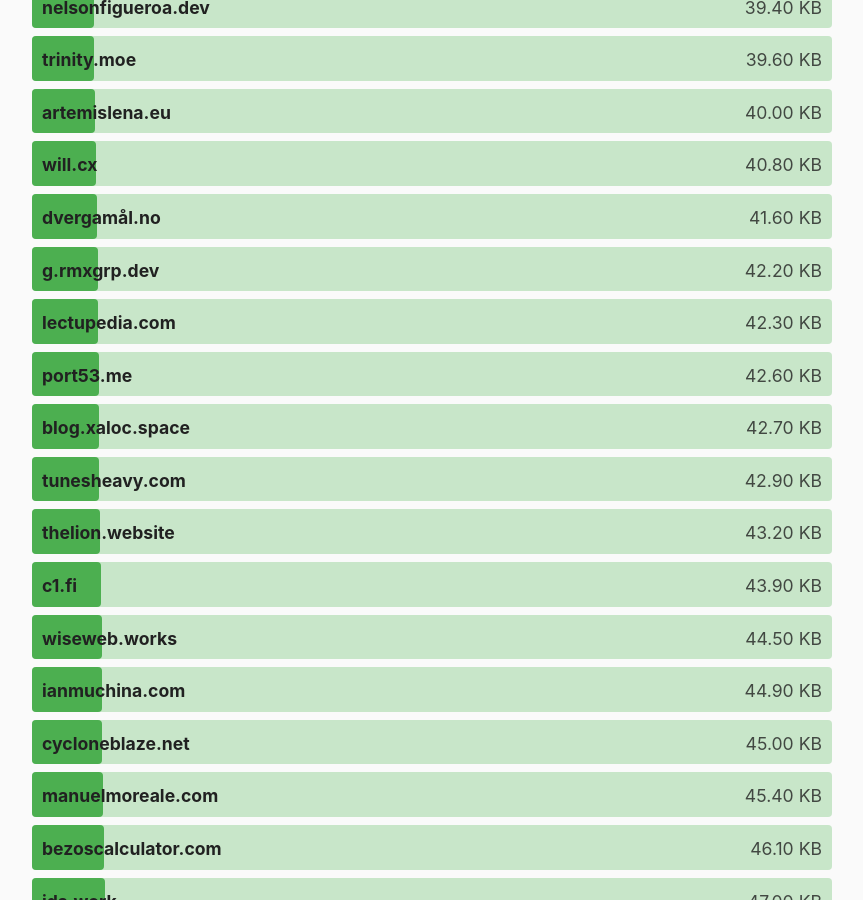
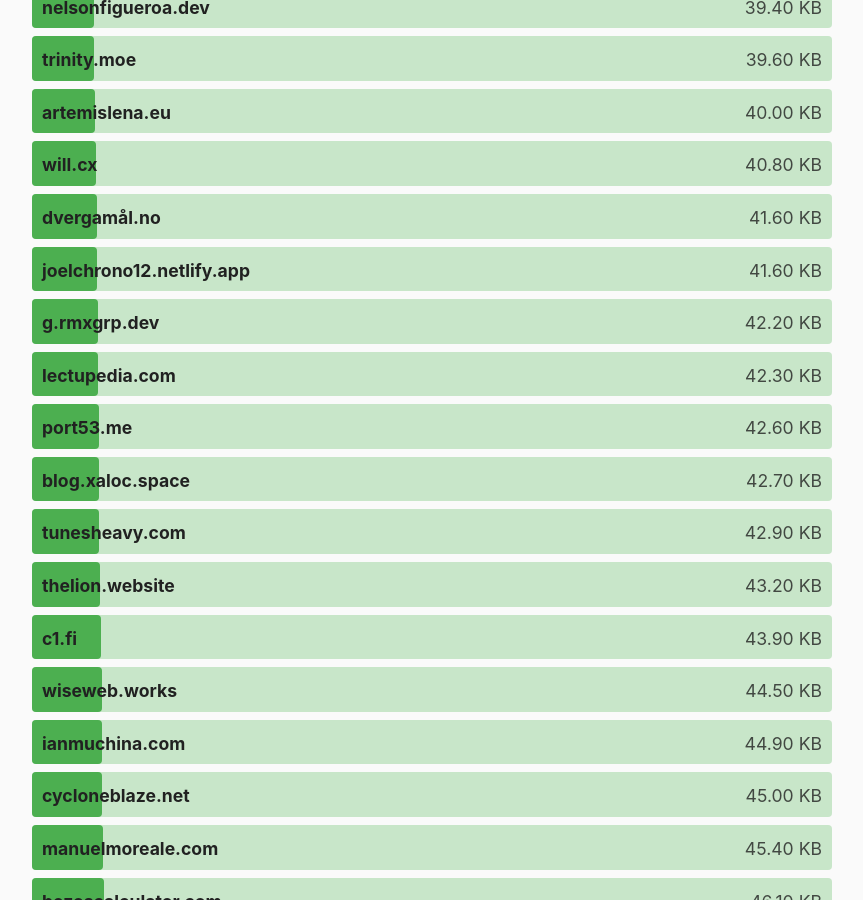
Before and after one commit to kevquirk/512kb.club, a Jekyll site: the page built from index.md, in a window 1280 px wide and 900 px high, scrolled down 10267 px. Shown: the whole window, without its empty margins (208-1071 px from the left). Built offline with Jekyll 4.4.1, drawn with Linux system fonts in a browser that asks for light colours; some of the changed text lies outside the part shown.

```diff
--- a/_data/sites.yml
+++ b/_data/sites.yml
@@ -1115,8 +1115,8 @@
 
 - domain: joelchrono12.netlify.app
   url: https://joelchrono12.netlify.app/
-  size: 132
-  last_checked: 2022-05-06
+  size: 41.6
+  last_checked: 2022-06-16
 
 - domain: johanv.xyz
   url: https://johanv.xyz/
```
